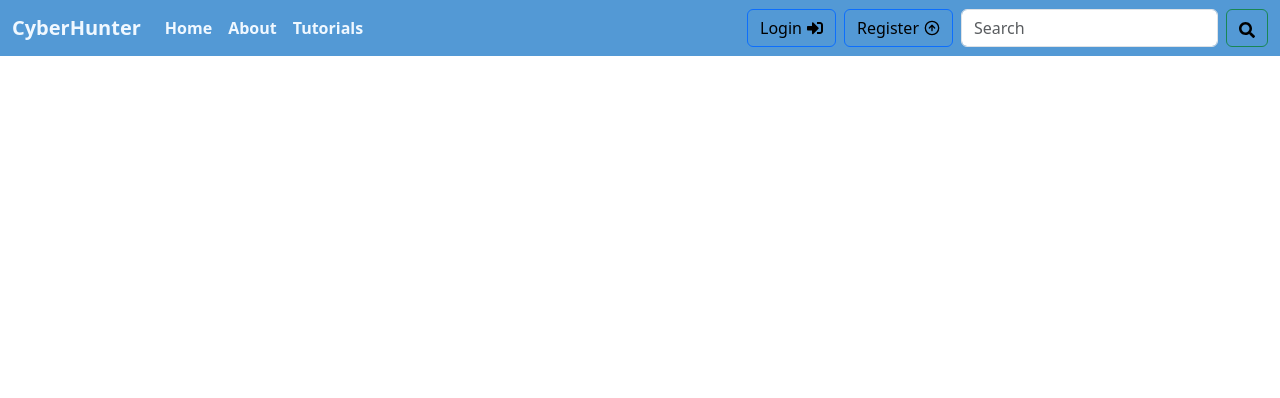
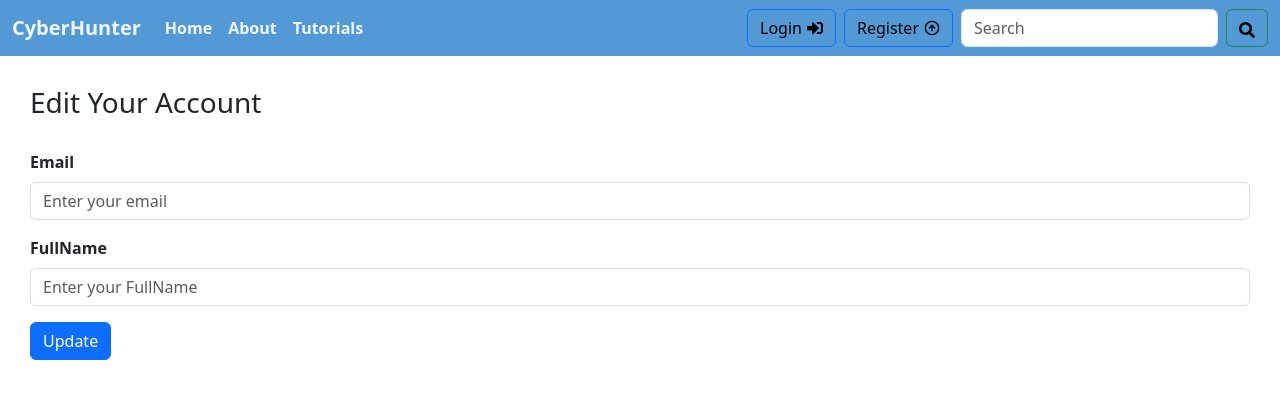
Before and after one commit to sheikhamir1/CyberHunter_frontEnd, a React (Vite) app: page /UpdateEmail_Comp in a window 1280 px wide. Shown: the top 398 px of the page. Built offline with nearby package versions, Linux system fonts and the light colour scheme; no server answers.

Commit message:
complete like dislike , comment update comment , delete comment , share , updated email and full name all tested and working

```diff
--- a/src/AllContext/ContextThree.jsx
+++ b/src/AllContext/ContextThree.jsx
@@ -1,5 +1,4 @@
 import { createContext, useEffect, useState } from "react";
-import { useNavigate } from "react-router-dom";
 
 const CreateContext3 = createContext();
 
@@ -17,8 +16,6 @@ const CreateProvider3 = ({ children }) => {
 
   //   all tracking states
   const [trackProfile, setTrackProfile] = useState(0);
-
-  const navigate = useNavigate();
 
   useEffect(() => {
     fetchprofile();
@@ -87,6 +84,7 @@ const CreateProvider3 = ({ children }) => {
         setServerError,
         setErrorShow,
         GetId,
+        fetchprofile,
       }}
     >
       {children}
--- a/src/AllContext/ContextTwo.jsx
+++ b/src/AllContext/ContextTwo.jsx
@@ -284,6 +284,8 @@ const CreateProvider2 = ({ children }) => {
         getPrivateBlog,
         allPrivateBlog,
         setShowAlert,
+        setErrorShow,
+        setServerError,
       }}
     >
       {children}
--- a/src/App.jsx
+++ b/src/App.jsx
@@ -23,7 +23,7 @@ import SinglePublicBlog from "./Blog_comp/ViewPublicSingleBlog";
 // profile components
 import Profile from "./Profile/FetchProfile_Comp";
 import CreateProfile from "./Profile/CreateProfile_Comp";
-// import EditAccount from "./BlogPage/EditAccount";
+import UpdateEmail_Comp from "./Profile/UpdateEmail_Comp/UpdateEmail_Comp";
 import UpdateProfile from "./Profile/UpdateProfile_Comp";
 
 //other components
@@ -34,10 +34,10 @@ function App() {
   return (
     <>
       <BrowserRouter>
+        <CreateProvider3>
           <CreateProvider4>
             <CreateProvider1>
               <CreateProvider2>
-              <CreateProvider3>
                 <CreateProvider5>
                   <MyNavbar />
                   <Routes>
@@ -62,14 +62,17 @@ function App() {
                       element={<CreateProfile />}
                     ></Route>
                     <Route path="/profile" element={<Profile />} />
-                    {/* <Route path="/editaccount" element={<EditAccount />} /> */}
+                    <Route
+                      path="/UpdateEmail_Comp"
+                      element={<UpdateEmail_Comp />}
+                    />
                     {/* <Route path="/resetpass" element={<ResetPass />} /> */}
                   </Routes>
                 </CreateProvider5>
-              </CreateProvider3>
               </CreateProvider2>
             </CreateProvider1>
           </CreateProvider4>
+        </CreateProvider3>
       </BrowserRouter>
     </>
   );
--- a/src/Home/HomePage.jsx
+++ b/src/Home/HomePage.jsx
@@ -8,7 +8,7 @@ function MyHomePage() {
       {" "}
       <h5 style={{ textAlign: "center" }}>
         this site is under development feel free to use it, if found any bug or
-        problem please contact us
+        problem please report us
       </h5>
       <PublicBlogs />
     </>
--- a/src/Profile/CreateProfile_Comp.jsx
+++ b/src/Profile/CreateProfile_Comp.jsx
@@ -10,8 +10,6 @@ import { Link, Outlet, useNavigate } from "react-router-dom";
 import Button from "react-bootstrap/Button";
 import Form from "react-bootstrap/Form";
 import Alert from "react-bootstrap/Alert";
-
-// Css
 
 // icons
 import { MdAccountCircle } from "react-icons/md";
@@ -122,9 +120,9 @@ function CreateProfile() {
             color: "rgb(227 3 3)",
             margin: "5px",
           }}
-          to="/editaccount"
+          to="/UpdateEmail_Comp"
         >
-          Edit Account <MdAccountCircle />
+          Update Email <MdAccountCircle />
         </Link>
       </div>
 
--- a/src/Profile/FetchProfile_Comp.jsx
+++ b/src/Profile/FetchProfile_Comp.jsx
@@ -28,7 +28,7 @@ function Profile() {
     const GetUserEmail = async () => {
       try {
         const response = await fetch(
-          "http://localhost:3000/api/user/getemail",
+          "http://localhost:3000/api/user/fetchemail",
           {
             method: "GET",
             headers: {
@@ -37,23 +37,23 @@ function Profile() {
             },
           }
         );
-
         if (response.status === 404) {
           console.log("email not found");
         }
-
         const data = await response.json();
-        console.log("Email fetched");
-        setEmail(data.LoginDetails.email);
-
         // console.log("This is email", data);
+        if (data.success === true) {
+          console.log("Email fetched");
+          setEmail(data.LoginDetails.email);
+        } else if (data.success === false) {
+          console.log("Email fetch failed");
+        }
       } catch (error) {
         console.error("Error fetching blog:", error);
-        // setError(error);
       }
     };
 
-    // GetUserEmail();
+    GetUserEmail();
   }, []);
 
   if (profile.length === 0) {
@@ -108,7 +108,6 @@ function Profile() {
               </Link>
               <Container style={{ marginBottom: "50px" }}>
                 <Row className="justify-content-center">
-                  {/* <Row className="justify-content-md-center"> */}
                   <div
                     style={{
                       marginTop: "20px",
@@ -119,7 +118,6 @@ function Profile() {
                   >
                     <Image
                       src={profile.url}
-                      // roundedCircle
                       style={{
                         height: "-webkit-fill-available",
                         borderRadius: "10px",
--- /dev/null
+++ b/src/Profile/UpdateEmail_Comp/UpdateEmail_Comp.jsx
@@ -0,0 +1,136 @@
+// all hooks
+import React, { useContext, useEffect, useState } from "react";
+import { CreateContext3 } from "../../AllContext/ContextThree";
+import { CreateContext4 } from "../../AllContext/ContextFour";
+
+// libraries
+import { useForm } from "react-hook-form";
+
+// bootstrap components
+import Button from "react-bootstrap/Button";
+import Form from "react-bootstrap/Form";
+import Alert from "react-bootstrap/Alert";
+
+// icons
+
+function UpdateEmail_Comp() {
+  const { setTrackProfile } = useContext(CreateContext3);
+  const { updateEmail, show, errorShow, serverMsg, serverError } =
+    useContext(CreateContext4);
+
+  const {
+    register,
+    handleSubmit,
+    formState: { errors },
+    reset,
+    setValue,
+  } = useForm();
+  const onSubmit = async (data) => {
+    console.log(data);
+    updateEmail(data);
+    setTrackProfile((prev) => prev + 1);
+  };
+
+  // handle fetch email
+
+  useEffect(() => {
+    const GetUserEmail = async () => {
+      try {
+        const response = await fetch(
+          "http://localhost:3000/api/user/fetchemail",
+          {
+            method: "GET",
+            headers: {
+              "Content-Type": "application/json",
+              "Auth-token": localStorage.getItem("token"),
+            },
+          }
+        );
+
+        const data = await response.json();
+        // console.log("This is email", data);
+        setValue("email", data.LoginDetails.email);
+        setValue("fullName", data.LoginDetails.fullName);
+
+        if (data.success === true) {
+          console.log("user email fetched");
+        } else if (data.success === false) {
+          console.log("user email fetch failed");
+        }
+      } catch (error) {
+        console.error("Error fetching blog:", error);
+      }
+    };
+
+    GetUserEmail();
+  }, [setValue]);
+
+  return (
+    <>
+      {show && (
+        <Alert variant="success" style={{ textAlign: "center", margin: "0px" }}>
+          {serverMsg}
+        </Alert>
+      )}
+      {errorShow && (
+        <Alert variant="danger" style={{ textAlign: "center", margin: "0px" }}>
+          {serverError}
+        </Alert>
+      )}
+      <h3 style={{ margin: "30px" }}>Edit Your Account</h3>
+
+      <div className="SetUpFFormEditAC" style={{ margin: "30px" }}>
+        <Form encType="multipart/form-data" onSubmit={handleSubmit(onSubmit)}>
+          <Form.Group className="mb-3">
+            <Form.Label>Email</Form.Label>
+            <Form.Control
+              type="email"
+              placeholder="Enter your email"
+              name="email"
+              {...register("email", {
+                required: "email is required",
+                validate: (value) => {
+                  if (!value) {
+                    return "email is required";
+                  }
+                },
+              })}
+            />
+            {errors.email && (
+              <span style={{ color: "red", fontWeight: "bold" }}>
+                {errors.email.message}
+              </span>
+            )}
+          </Form.Group>
+
+          <Form.Group className="mb-3">
+            <Form.Label>FullName</Form.Label>
+            <Form.Control
+              type="text"
+              placeholder="Enter your FullName"
+              name="fullName"
+              {...register("fullName", {
+                required: "fullName is required",
+                minLength: {
+                  value: 5,
+                  message: "fullName must be at least 5 characters",
+                },
+              })}
+            />
+            {errors.fullName && (
+              <span style={{ color: "red", fontWeight: "bold" }}>
+                {errors.fullName.message}
+              </span>
+            )}
+          </Form.Group>
+
+          <Button variant="primary" type="submit">
+            Update
+          </Button>
+        </Form>
+      </div>
+    </>
+  );
+}
+
+export default UpdateEmail_Comp;
--- a/src/Profile/UpdateProfile_Comp.jsx
+++ b/src/Profile/UpdateProfile_Comp.jsx
@@ -143,9 +143,9 @@ function UpdateProfile() {
             color: "rgb(227 3 3)",
             margin: "5px",
           }}
-          to="/editaccount"
+          to="/UpdateEmail_Comp"
         >
-          Edit Account <MdAccountCircle />
+          Update Email <MdAccountCircle />
         </Link>
       </div>
 
```
Also changed, not shown: src/AllContext/ContextFour.jsx (+70 -4 lines). Lines whose indentation alone changed are shown as unchanged.
